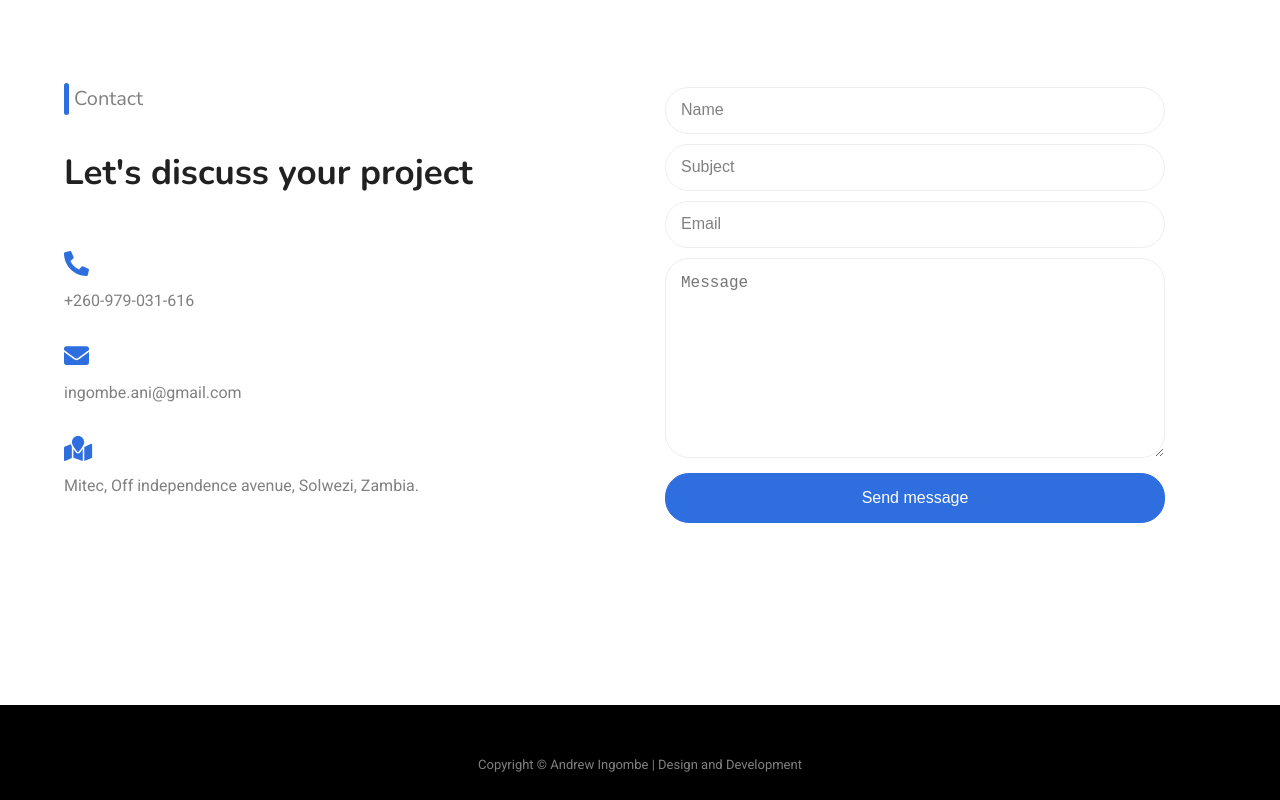
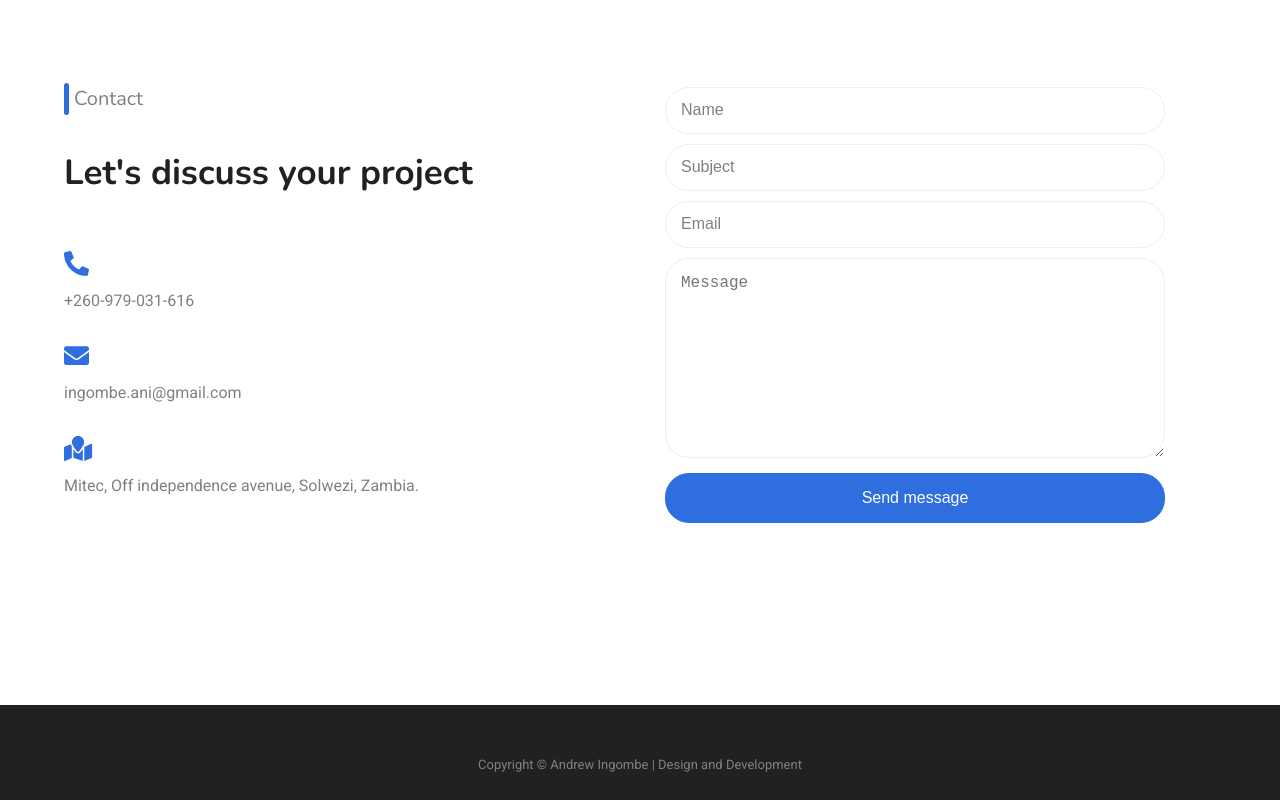
Before and after one commit to Andrewingombe/react_portfolio_website, a React (Create React App) app: page / in a window 1280 px wide. Shown: the part 3461-4261 px from the top of the page. Built offline with nearby package versions, Linux system fonts and the light colour scheme.

Commit message:
Fix footer color shade

```diff
--- a/src/components/footer/footer.scss
+++ b/src/components/footer/footer.scss
@@ -1,5 +1,5 @@
 footer {
-  background-color: black;
+  background-color: #212121;
   padding: 50px 0 24px 0;
 }
 .footer {
```
